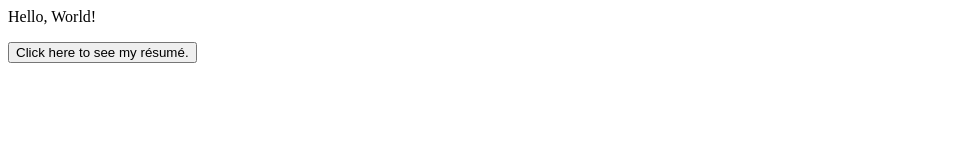
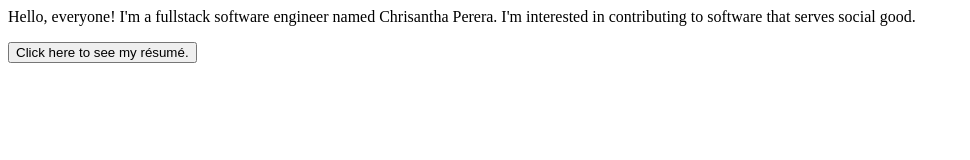
Before and after one commit to cperera/cperera.github.io, a plain HTML site: page index.html in a window 1280 px wide. Shown: the whole page, without its empty margins (0-970 px from the left). Drawn offline with Linux system fonts and the light colour scheme.

Commit message:
modifying index

```diff
--- a/index.html
+++ b/index.html
@@ -1,7 +1,9 @@
 <html>
 	<body>
 		<p>
-		Hello, World!
+		Hello, everyone!
+		I'm a fullstack software engineer named Chrisantha Perera.
+		I'm interested in contributing to software that serves social good.
 		</p>
 		<a href='static/chrisantha.pdf'><button>Click here to see my résumé.</button></a>
 	</body>
```
